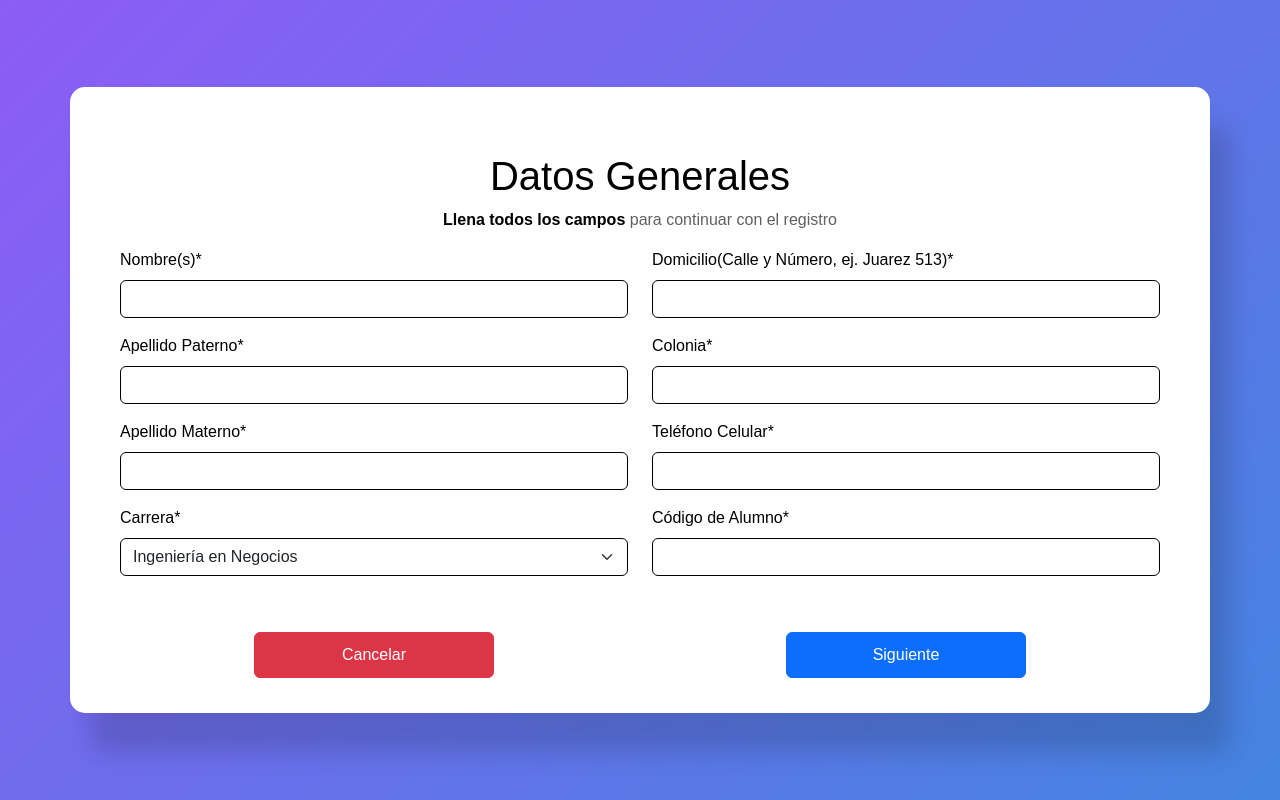
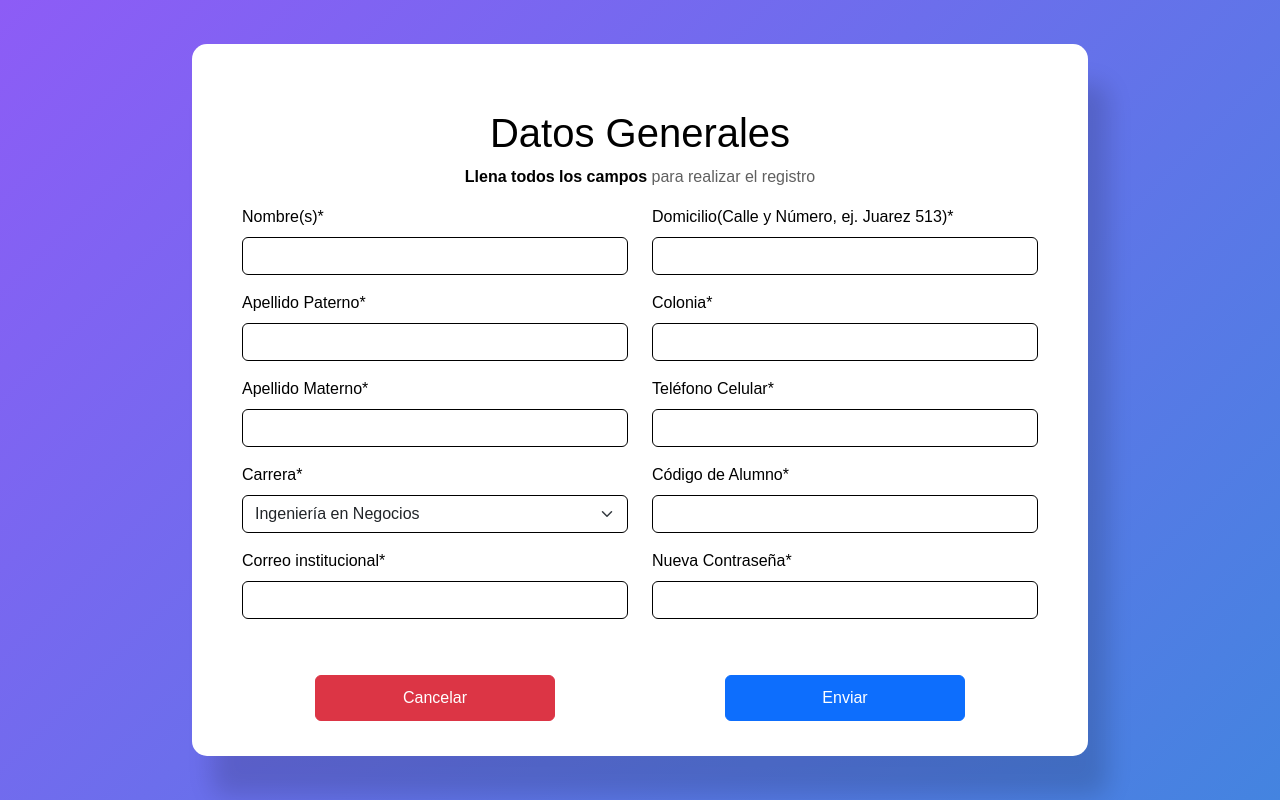
Before and after one commit to EmilioLara1/GESTEC, a PHP site: page /registro.html in a window 1280 px wide. Run offline with PHP 8.4, Linux system fonts and the light colour scheme.

Commit message:
Registro correo y contraseña

```diff
--- a/alumno/css/registro.css
+++ b/alumno/css/registro.css
@@ -12,7 +12,7 @@ body{
 
 .container{
     background-color: #fff;
-    width: 100%;
+    width: 70%;
     min-width: 420px;
     padding: 35px 50px;
     transform: translate(-50%, -50%);
--- a/alumno/registro.html
+++ b/alumno/registro.html
@@ -16,32 +16,32 @@
         <form action="">
             <div class="row">
                 <h1>Datos Generales</h1>
-                <p> <strong>Llena todos los campos</strong> para continuar con el registro</p>
+                <p> <strong>Llena todos los campos</strong> para realizar el registro</p>
                 <div class="col-lg-6 col-md-6 col-sm-12 campo">
                     <label for="name" class="form-label">Nombre(s)*</label>
-                    <input type="text" class="form-control" id="name">
+                    <input type="text" class="form-control" id="name" required>
                 </div>
                 <div class="col-lg-6 col-md-6 col-sm-12 campo">
                     <label for="dom" class="form-label">Domicilio(Calle y Número, ej. Juarez 513)*</label>
-                    <input type="text" class="form-control" id="dom">
+                    <input type="text" class="form-control" id="dom" required>
                 </div>
 
                 <div class="col-lg-6 col-md-6 col-sm-12 campo">
                     <label for="paterno" class="form-label">Apellido Paterno*</label>
-                    <input type="text" class="form-control" id="paterno">
+                    <input type="text" class="form-control" id="paterno" required>
                 </div>
                 <div class="col-lg-6 col-md-6 col-sm-12 campo">
                     <label for="colonia" class="form-label">Colonia*</label>
-                    <input type="text" class="form-control" id="colonia">
+                    <input type="text" class="form-control" id="colonia" required>
                 </div>
 
                 <div class="col-lg-6 col-md-6 col-sm-12 campo">
                     <label for="materno" class="form-label">Apellido Materno*</label>
-                    <input type="text" class="form-control" id="materno">
+                    <input type="text" class="form-control" id="materno" required>
                 </div>
                 <div class="col-lg-6 col-md-6 col-sm-12 campo">
                     <label for="cel" class="form-label">Teléfono Celular*</label>
-                    <input type="tel" class="form-control" id="cel">
+                    <input type="tel" class="form-control" id="cel" required>
                 </div>
 
                 <div class="col-lg-6 col-md-6 col-sm-12 campo">
@@ -65,14 +65,23 @@
                 </div>
                 <div class="col-lg-6 col-md-6 col-sm-12 campo">
                     <label for="cod" class="form-label">Código de Alumno*</label>
-                    <input type="number" class="form-control" id="cod">
+                    <input type="number" class="form-control" id="cod" required>
+                </div>
+
+                <div class="col-lg-6 col-md-6 col-sm-12 campo">
+                    <label for="correo" class="form-label">Correo institucional*</label>
+                    <input type="email" class="form-control" id="correo" required>
+                </div>
+                <div class="col-lg-6 col-md-6 col-sm-12 campo">
+                    <label for="pass" class="form-label">Nueva Contraseña*</label>
+                    <input type="password" class="form-control" id="pass" required>
                 </div>
 
                 <div class="col-lg-6 col-md-6 col-sm-12 d-flex justify-content-center campo button">
                     <a href="/alumno/index-usuario.html" class="btn btn-danger" role="button">Cancelar</a>
                 </div>
                 <div class="col-lg-6 col-md-6 col-sm-12 d-flex justify-content-center campo button">
-                    <a href="#" class="btn btn-primary" role="button">Siguiente</a>
+                    <input type="submit" class="btn btn-primary" value="Enviar">
                 </div>
             </div>
         </form>
```
Also changed, not shown: alumno/login.html (+4 -4 lines).
